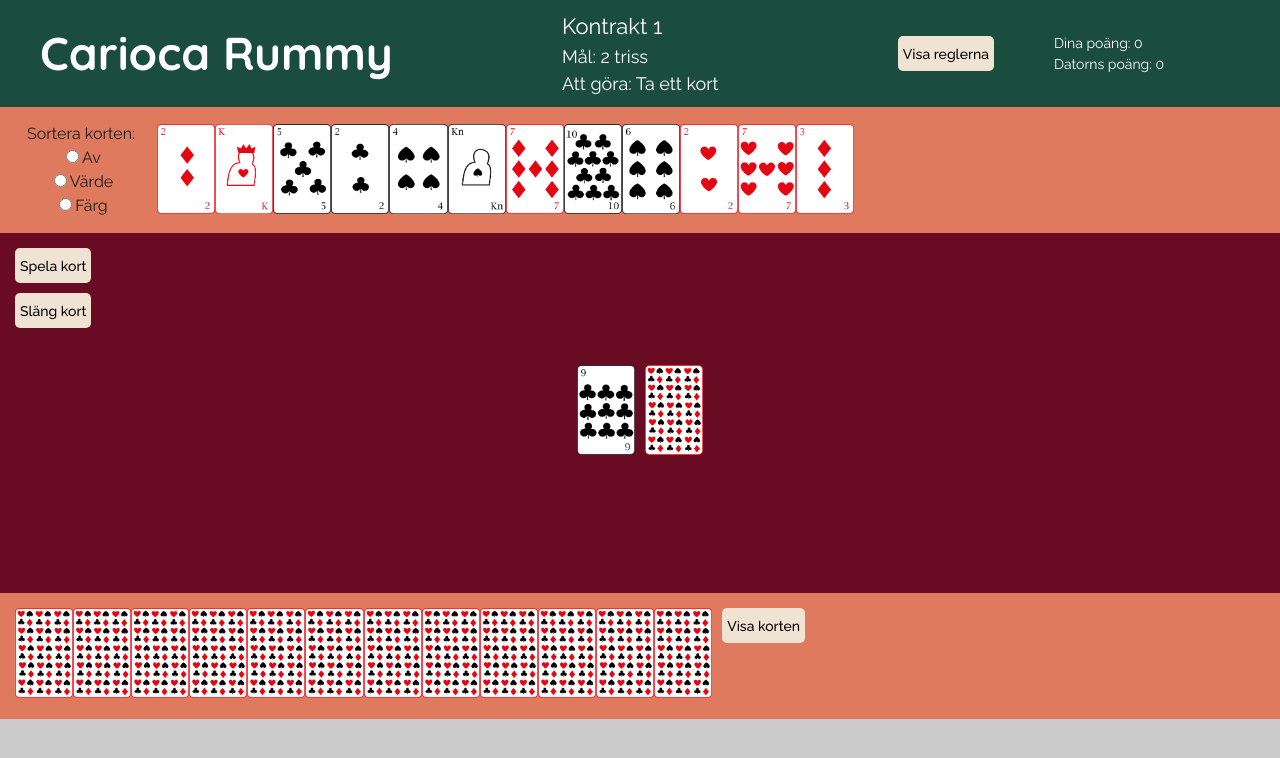
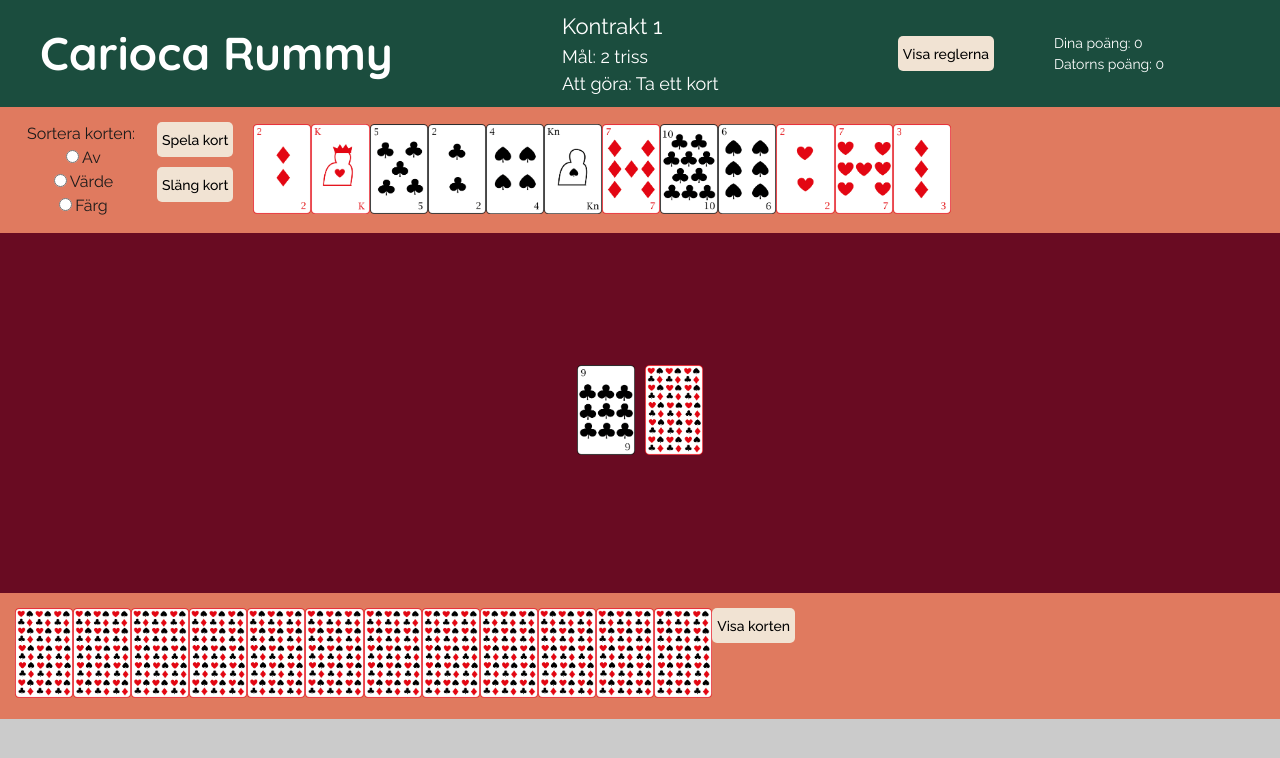
Before and after one commit to Tejpex/carioca-rummy, a React (Vite) app: page / in a window 1280 px wide. Shown: the top 758 px of the page. Built offline with nearby package versions, Linux system fonts and the light colour scheme.

Commit message:
Move play-buttons

```diff
--- a/src/components/HandRow.jsx
+++ b/src/components/HandRow.jsx
@@ -12,10 +12,20 @@ export const HandRow = ({person}) => {
     player,
     computer,
     testMode,
-    setTestMode
+    setTestMode,
+    tryToPlayCards,
+    throwCard,
+    gameStageIndex,
+    setMessage
   } = useCarioca()
 
   const hand = person.hand
+  const messages = [
+    "Delar ut kort...",
+    "Börja med att ta ett kort.",
+    "Din tur.",
+    "Det är datorns tur.",
+  ]
 
   const handleSorting = (value) => {
     if (value === "value") {
@@ -26,6 +36,19 @@ export const HandRow = ({person}) => {
       setNewHand(person, cards)
     }
     setSortingOn(value)
+  }
+
+  const handleClick = (command) => {
+    if (gameStageIndex === 2) {
+      if (command === "play") {
+        tryToPlayCards(person)
+      } else if (command === "throw") {
+        throwCard(person)
+      }
+    } else {
+      setMessage(messages[gameStageIndex])
+      setTimeout(() => setMessage(""), 2000)
+    }
   }
 
   if (person === computer && !testMode) {
@@ -45,7 +68,7 @@ export const HandRow = ({person}) => {
     return (
       <CardRow>
         {person === player && (
-          <ButtonBox>
+          <RadioButtonBox>
             <form onChange={() => handleSorting(event.target.value)}>
               <legend>Sortera korten:</legend>
               <div>
@@ -73,6 +96,12 @@ export const HandRow = ({person}) => {
                 <label htmlFor="sort-suit">Färg</label>
               </div>
             </form>
+          </RadioButtonBox>
+        )}
+        {person === player && (
+          <ButtonBox>
+            <Button text="Spela kort" func={() => handleClick("play")} />
+            <Button text="Släng kort" func={() => handleClick("throw")} />
           </ButtonBox>
         )}
         {hand.map((card, index) => (
@@ -91,7 +120,7 @@ export const HandRow = ({person}) => {
   }
 }
 
-const ButtonBox = styled.div`
+const RadioButtonBox = styled.div`
   margin: 0 10px;
   font-family: "Raleway", serif;
   margin-right: 20px;
@@ -99,6 +128,13 @@ const ButtonBox = styled.div`
   flex-direction: column;
   gap: 10px;
   align-items: flex-start;
+`
+
+const ButtonBox = styled.div`
+  display: flex;
+  flex-direction: column;
+  gap: 10px;
+  margin-right: 20px;
 `
 
 const CardRow = styled.div`
--- a/src/components/TableRow.jsx
+++ b/src/components/TableRow.jsx
@@ -1,36 +1,12 @@
 import styled from "styled-components"
-import { Button } from "./Button"
-import { useCarioca } from "../contexts/CariocaContext"
 
 export const TableRow = ({person}) => {
-  const { tryToPlayCards, throwCard, gameStageIndex, setMessage, player } = useCarioca()
   const trioTable = person.trioTable
   const scalaTable = person.scalaTable
-  const messages = ["Delar ut kort...", "Börja med att ta ett kort.", "Din tur.", "Det är datorns tur."]
-
-
-  const handleClick = (command) => {
-    if (gameStageIndex === 2) {
-      if (command === "play") {
-        tryToPlayCards(person)
-      } else if (command === "throw") {
-        throwCard(person)
-      }
-    } else {
-      setMessage(messages[gameStageIndex])
-      setTimeout(() => setMessage(""), 2000)
-    }
-  }
 
   return (
     <>
       <TableCardRow>
-        {person === player && (
-          <ButtonBox>
-            <Button text="Spela kort" func={() => handleClick("play")} />
-            <Button text="Släng kort" func={() => handleClick("throw")} />
-          </ButtonBox>
-        )}
         {trioTable.map((card, index) => (
           <CardImage src={card.img} key={index} alt={card.name} />
         ))}
@@ -54,13 +30,6 @@ const TableCardRow = styled.div`
   justify-content: flex-start;
 `
 
-const ButtonBox = styled.div`
-  display: flex;
-  flex-direction: column;
-  gap: 10px;
-  margin-right: 20px;
-`
-
 const CardImage = styled.img`
   height: 90px;
 `
```
